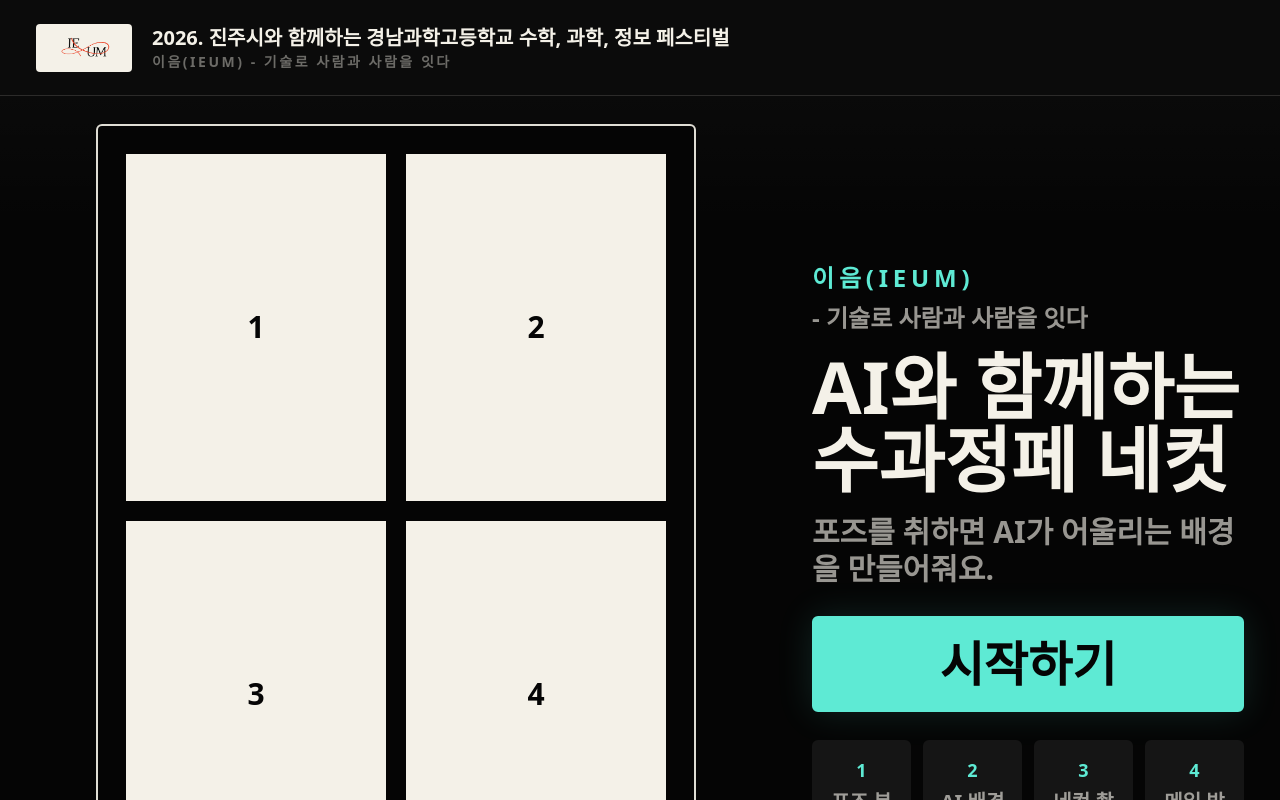
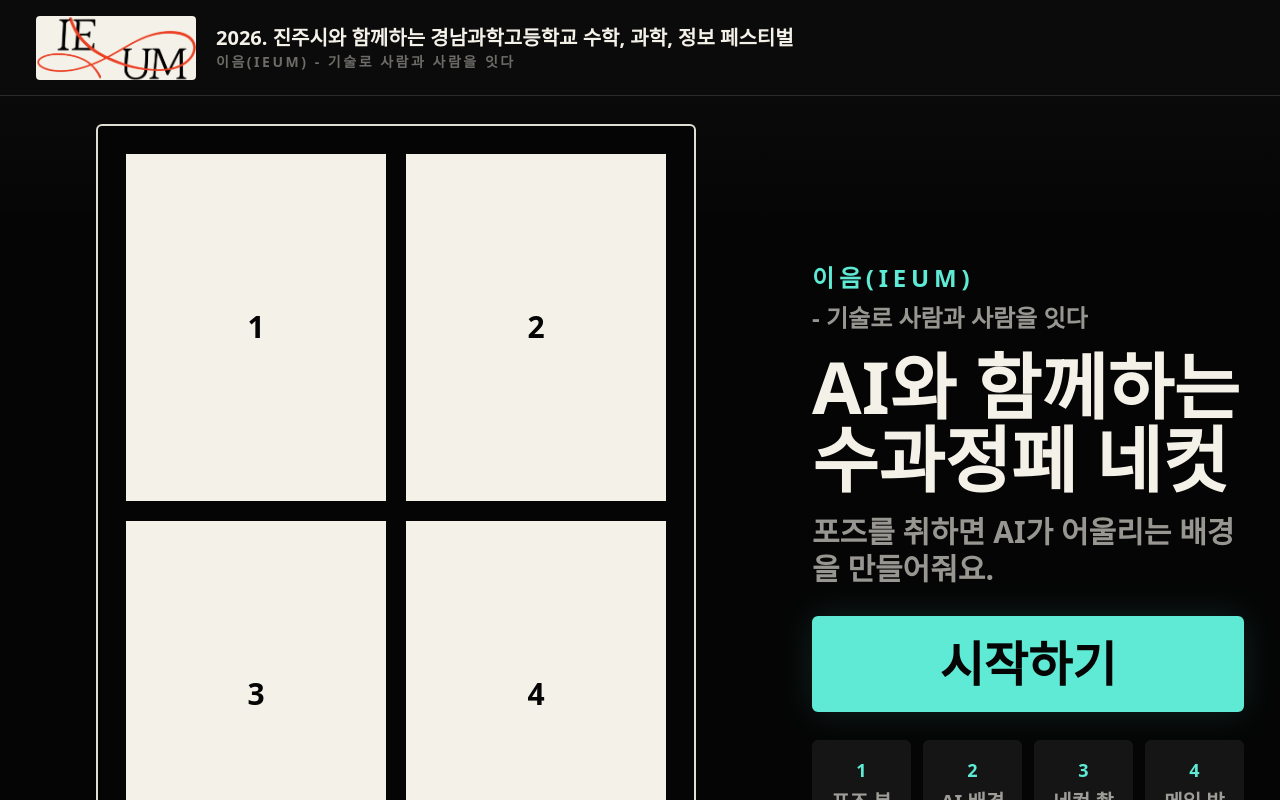
Before and after one commit to kkwjk2718/AI-for-Cut, a Next.js app: page / in a window 1280 px wide. Built offline with nearby package versions, Linux system fonts and the light colour scheme.

Commit message:
Adjust IEUM header logo

```diff
--- a/app/globals.css
+++ b/app/globals.css
@@ -199,9 +199,8 @@ input:focus-visible {
 }
 
 .photoism-theme img[src*="ieum-logo"] {
-  padding: 5px;
   border-radius: 4px;
-  background: #f4f1e8;
+  background: transparent;
   filter: none;
 }
 
--- a/components/BoothApp.tsx
+++ b/components/BoothApp.tsx
@@ -241,7 +241,9 @@ function KioskHeader({ step, onRestart }: { step: Step; onRestart: () => void })
     <header className="grid h-[96px] shrink-0 grid-cols-[1fr_auto] items-center border-b border-[var(--line-soft)] bg-[var(--bg)] px-9 text-[var(--text)]">
       <div className="flex min-w-0 items-center gap-5">
         {/* eslint-disable-next-line @next/next/no-img-element */}
-        <img src="/brand/ieum-logo.png" alt="IEUM" className="h-12 w-24 object-contain" />
+        <span className="grid h-16 w-40 shrink-0 place-items-center overflow-hidden rounded-[4px] bg-[#f4f1e8]">
+          <img src="/brand/ieum-logo.png" alt="IEUM" className="h-full w-full object-contain" />
+        </span>
         <div className="min-w-0">
           <p className="safe-text truncate text-xl font-black">{EVENT_TITLE}</p>
           <p className="safe-text truncate text-sm font-black tracking-[0.18em] text-[var(--text-subtle)]">
```
Also changed, not shown: IEUM 로고.png, public/brand/ieum-logo.png.
